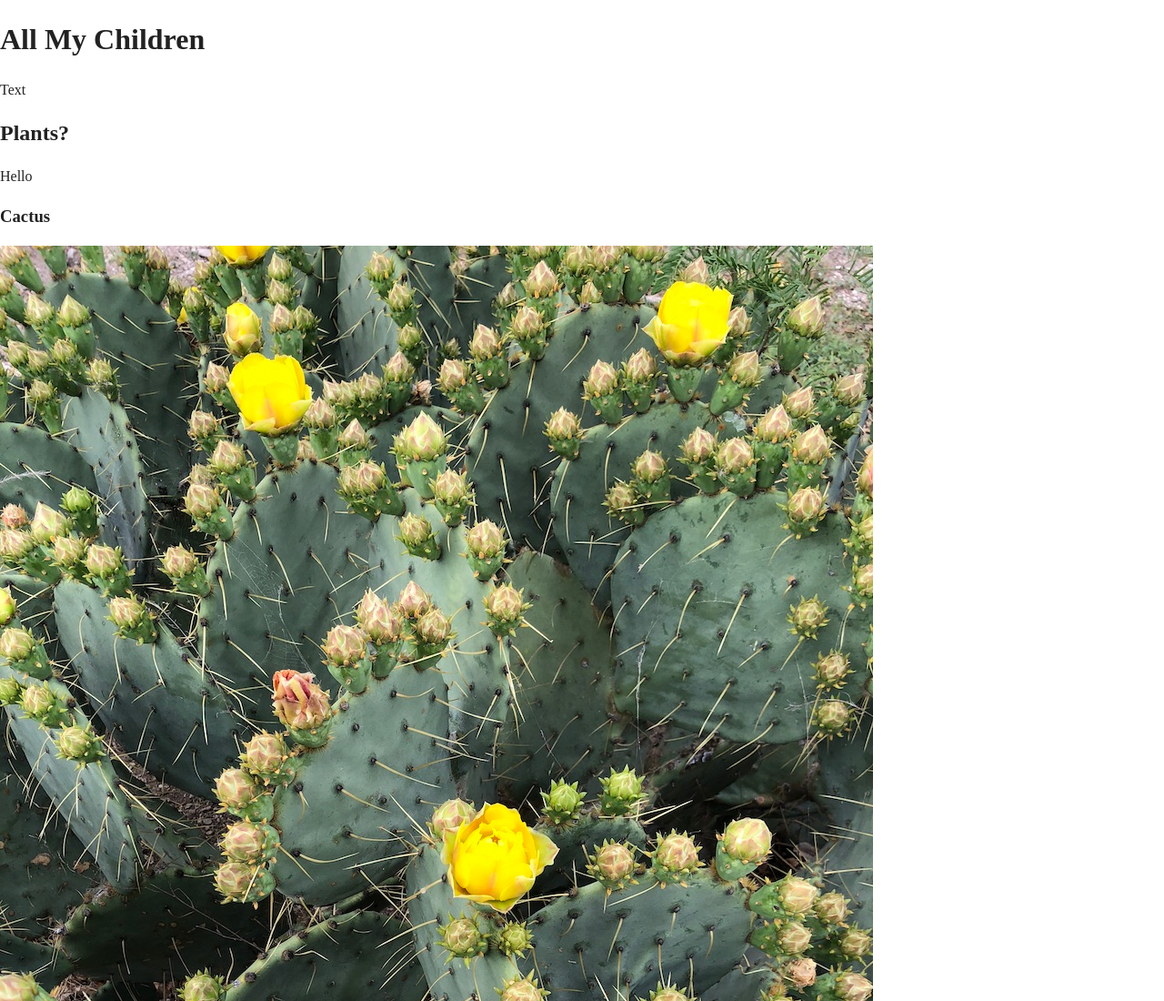
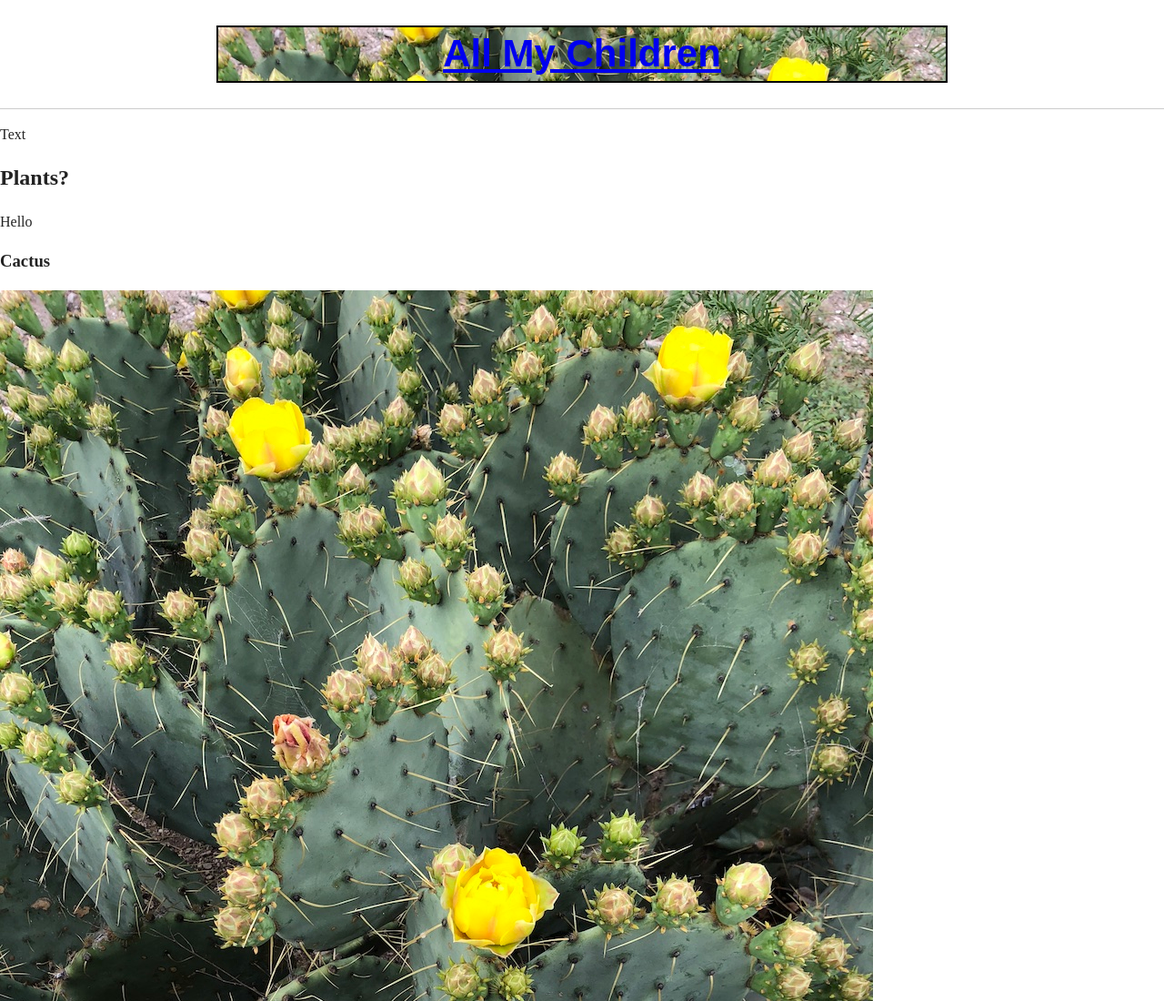
Before and after one commit to pretty-sure/all-my-children, a plain HTML site: page index.html in a window 1280 px wide. Shown: the top 1100 px of the page at 91% size. Drawn offline with nearby package versions, Linux system fonts and the light colour scheme.

Commit message:
adding files

```diff
--- a/css/main.css
+++ b/css/main.css
@@ -263,3 +263,19 @@ textarea {
     page-break-after: avoid;
   }
 }
+
+#title {
+  background-image: url("../img/IMG_2448.jpg");
+  background-size: cover;
+  text-align: center;
+  color: white;
+  font-size: 42px;
+  font-family: sans-serif;
+  border: 2px solid black;
+  width: 800px;
+  margin-left: auto;
+  margin-right: auto;
+}
+a.title {
+  color: pink;
+}
--- a/index.html
+++ b/index.html
@@ -24,7 +24,8 @@
 
 	<!-- Add your site or application content here -->
 
-	<h1>All My Children</h1>
+	<h1 id="title"><a href="/index.html">All My Children</a></h1>
+	<hr>
 	<div class="nav">
 	<p>Text</p>
 </div>
```
Also changed, not shown: 1 other file.
